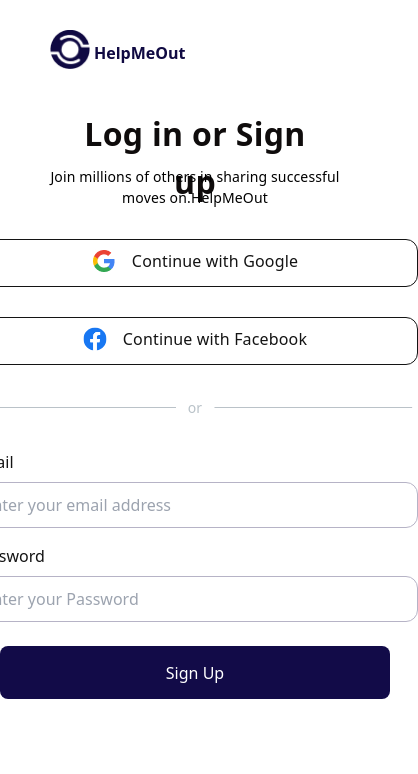
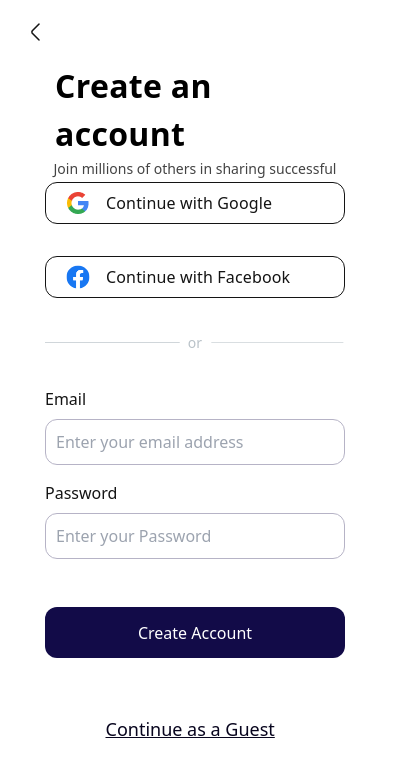
Before and after one commit to SylviaifyX/ChromeX, a React (Vite) app in the folder Frontend/: page / in a window 390 px wide. Shown: the top 774 px of the page, 418 px wide, since content can reach past the window. Built offline with nearby package versions, Linux system fonts and the light colour scheme.

Commit message:
complete login page mobile/desktop

```diff
--- a/Frontend/src/App.jsx
+++ b/Frontend/src/App.jsx
@@ -1,7 +1,7 @@
 import Auth from "./Layout/Auth/auth"
 function App() {
   return (
-    <div className='bg-red-500'>
+    <div className=''>
      <Auth/>
     </div>
   )
--- a/Frontend/src/Layout/Auth/auth.jsx
+++ b/Frontend/src/Layout/Auth/auth.jsx
@@ -1,59 +1,103 @@
+import backArrow from "../../assets/arrowleft.jpg";
 import logo from "../../assets/logo.jpg";
 import google from "../../assets/Google.jpg";
 import facebook from "../../assets/Facebook.svg";
-
 function Auth() {
   return (
-    <div className="w-full h-[800px] bg-white flex items-center justify-center flex-col relative">
-      <div className="absolute top-[30px] left-[50px] w-[137px] h-[40px] flex items-center gap-1">
-        <div className="w-[40px] h-[40px]">
-          <img className="object-cover w-full" src={logo} alt="" />
+    <div
+      className="h-[800px] p-[8px] md:p-0  md:flex md:items-center
+      md:justify-center md:flex-col md:relative md:h-[800px]
+      sm:flex sm:items-center sm:justify-center
+      sm:flex-col sm:relative sm:h-[800px]"
+    >
+      <div className=" h-[42px] md:w-[137px] md:h-[40px] md:absolute md:top-[30px] md:left-[50px] sm:w-[137px] sm:h-[40px] sm:absolute sm:top-[30px] sm:left-[50px]">
+        <img
+          src={backArrow}
+          className="w-[24px] ml-4 mt-3 h-[24px] md:hidden block sm:hidden"
+          alt="back-arrow"
+        />
+        <div className=" md:flex sm:flex sm:items-center sm:gap-[8px]  md:items-center md:gap-[8px] hidden ">
+          <img src={logo} className="w-[40pxpx] h-[40px]" alt="logo" />
+          <p className="text-[#100A42] text-[16px] leading-normal font-Inter w-[89px] h-[19px] font-bold">
+            HelpMeOut
+          </p>
         </div>
-
-        <p className="text-[#100A42] text-[16px] leading-normal font-Inter w-[89px] h-[19px] font-bold">
-          HelpMeOut
-        </p>
       </div>
 
       <form
-        className="w-full max-w-[445px] h-[600px] mt-5 flex flex-col items-center gap-[30px] "
-        action="#"
+        className="w-[300px]  mx-auto md:mx-auto-0
+      gap-[32px] flex  flex-col
+      md:flex md:flex-col sm:flex sm:flex-col
+      sm:mx-auto-0 h-[590px] md:w-full
+      sm:w-full md:max-w-[445px]
+      md:gap-[32px] sm:gap-[32px]
+      md:h-[600px] sm:max-w-[480px]
+      "
       >
-        <div className="w-[321px] h-[99px] flex items-center flex-col gap-[8px] text-center mx-auto">
-          <h1 className="w-[265px] h-[48px] text-[#0f0c0c] font-Inter text-[32px] font-bold leading-[48px] tracking-[0.32px] text-center">
+        <div className="w-full h-[88px]  md:w-[321px] md:h-[99px]  mx-auto">
+          <h1
+            className="flex  text-[32px] ml-[10px]
+            font-Inter font-[700]
+            leading-[48px] tracking-[0.32px]
+            md:hidden sm:hidden
+          "
+          >
+            Create an account
+          </h1>
+          <h1
+            className="hidden sm:flex md:flex md:text-center md:ml-[25px]
+            md:text-[32px] md:text-[#141414] md:leading-[48px] md:tracking-[0.32px] md:font-[700]
+            sm:text-[32px] sm:text-[#141414] sm:leading-[48px] sm:tracking-[0.32px] sm:font-[700]
+            sm:ml-[20%]
+
+          "
+          >
             Log in or Sign up
           </h1>
-          <p className="w-[321px] h-[43px] text-[14px] font-[300] text-center leading-[21px] tracking-[0.14px]">
-            Join millions of others in sharing successful moves on.
-            <span>HelpMeOut</span>
+          <p
+            className="w-full h-[32px] md:w-[321px] md:h-[43px]
+           sm:w-[321px] sm:h-[43px] text-[#434343] text-center
+           text-[14px] md:font-[400] sm:font-[400] md:leading-normal
+           sm:mx-auto
+           "
+          >
+            Join millions of others in sharing successful moves on HelpMeOut.
           </p>
         </div>
-        <div className="w-[445px] h-[48px] p-[3px 123px 3px 133px] border border-[#141414] rounded-[12px]">
-          <div className="w-[291px] h-[42px] bg-white flex items-center justify-center mx-auto gap-[16px] p-[9px 10px;]">
+        <div
+          className="w-full h-[25px]
+         border border-[#141414]
+         rounded-[12px] p-[20px]
+         bg-white flex
+          items-center gap-[16px]"
+        >
+          <div
+            className="flex items gap-[16px] md:flex
+           md:items-center md:mx-auto md:gap-[16px]
+            sm:flex  sm:items-center sm:mx-auto sm:gap-[16px] cursor-pointer"
+          >
             <img className="w-[24px] h-[24px]" src={google} alt="" />
-            <p className="text-[16px] font-[500] leading-[24px] tracking-[0.16px] text-[#141414]">
+            <p className="text-[16px] font-[500] leading-[24px] tracking-[0.16px] text-[#141414] md">
               Continue with Google
             </p>
           </div>
         </div>
-
-        <div className="w-[445px] h-[48px] p-[3px 123px 3px 133px] border border-[#141414] rounded-[12px]">
-          <div className="w-[250px] h-[42px] bg-white flex items-center justify-center mx-auto gap-[16px] p-[9px 10px;]">
+        <div className="w-full h-[25px] border border-[#141414] rounded-[12px] p-[20px] bg-white flex items-center gap-[16px] cursor-pointer">
+          <div className="flex items gap-[16px] md:flex  md:items-center md:mx-auto md:gap-[16px] sm:flex  sm:items-center sm:mx-auto sm:gap-[16px]">
             <img className="w-[24px] h-[24px]" src={facebook} alt="" />
             <p className="text-[16px] font-[500] leading-[24px] tracking-[0.16px] text-[#141414]">
               Continue with Facebook
             </p>
           </div>
         </div>
-        <div className="flex items-center w-[435px] h-[25px] gap-[2px]">
+
+        <div className="flex items-center w-full md:w-[435px] h-[25px] gap-[2px] mx-auto">
           <svg
             xmlns="http://www.w3.org/2000/svg"
-            width="200"
             height="1"
             viewBox="0 0 201 1"
             fill="none"
-            className="stroke-1"
-
+            className="stroke-1 w-[172px] md:w-[200px] sm:w-[200px]"
           >
             <path
               d="M0.5 0.5L200.5 0.500017"
@@ -62,14 +106,15 @@
             />
           </svg>
           <div className="w-[34px] h-[25px] flex p-[2px 10px] items-center justify-center flex-col gap-[10px]">
-            <p className="text-[#B9C2C8] text-[14px] font-[500] tracking-[0.14px] leading-[21px] font-Inter">or</p>
+            <p className="text-[#B9C2C8] text-[14px] font-[500] tracking-[0.14px] leading-[21px] font-Inter">
+              or
+            </p>
           </div>
           <svg
             xmlns="http://www.w3.org/2000/svg"
             viewBox="0 0 201 1"
             fill="none"
-            width="200"
-            className="stroke-1"
+            className="stroke-1 w-[172px] md:w-[200px] sm:w-[250px]"
           >
             <path
               d="M0.5 0.5L200.5 0.500017"
@@ -78,9 +123,11 @@
             />
           </svg>
         </div>
-        <div className="w-[445px]  h-[150px] flex flex-col gap-[16px]">
+        <div className="md:w-[445px]  md:h-[150px] flex flex-col gap-[16px]">
           <div className="flex flex-col items-start gap-[8px]">
-            <label className="text-[#141414] font-[500] leading-normal">Email</label>
+            <label className="text-[#141414] font-[500] leading-normal">
+              Email
+            </label>
             <input
               className="w-full p-[10px] rounded-[12px] border border-[#B6B3C6] outline-none"
               type="text"
@@ -88,7 +135,9 @@
             />
           </div>
           <div className="flex flex-col items-start gap-[8px]">
-            <label className="text-[#141414] font-[500] leading-normal">Password</label>
+            <label className="text-[#141414] font-[500] leading-normal">
+              Password
+            </label>
             <input
               className="w-full p-[10px] rounded-[12px] border border-[#B6B3C6] outline-none "
               type="text"
@@ -96,11 +145,19 @@
             />
           </div>
         </div>
-        <button className="w-full p-[16px 20px] h-[53px] bg-[#120B48] flex items-center justify-center text-white rounded-[8px] mt-4">
+        <button className="w-full p-[16px] h-[51px] bg-[#120B48] flex items-center justify-center text-white rounded-[12px] mt-4 md:hidden sm:hidden">
+          Create Account
+        </button>
+        <button className="w-full p-[16px 20px] h-[53px] bg-[#120B48] items-center justify-center text-white rounded-[8px] mt-4 hidden md:flex sm:flex">
           Sign Up
         </button>
       </form>
+
+      <div className="w-[179px] h-[21px] mx-auto flex sm:hidden md:hidden mt-16">
+            <p className="text-[#08051E] font-[500] text-[18px] leading-normal underline">Continue as a Guest</p>
+      </div>
     </div>
   );
 }
+
 export default Auth;
```
Also changed, not shown: Frontend/src/assets/arrowleft.jpg (added).
